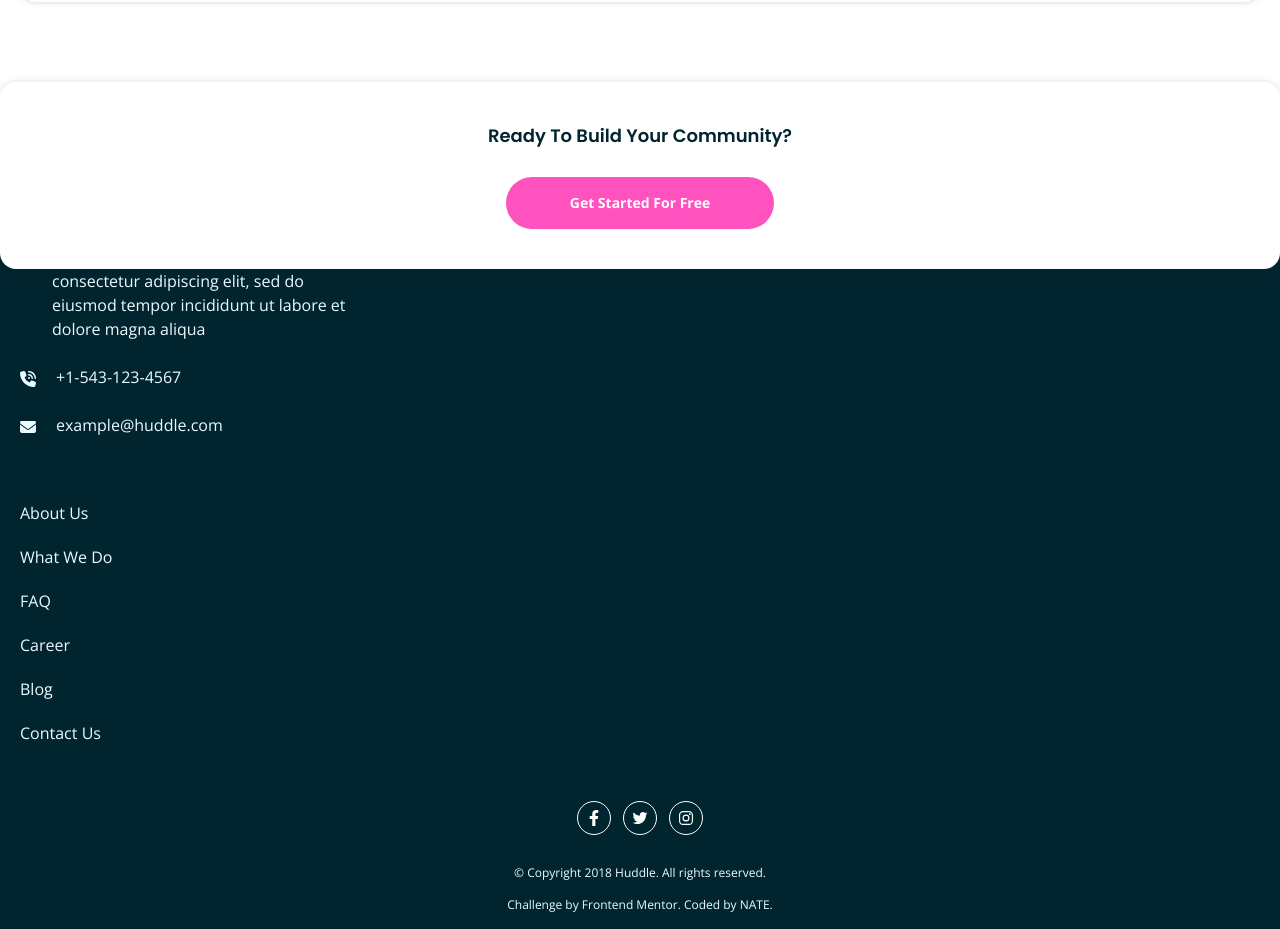
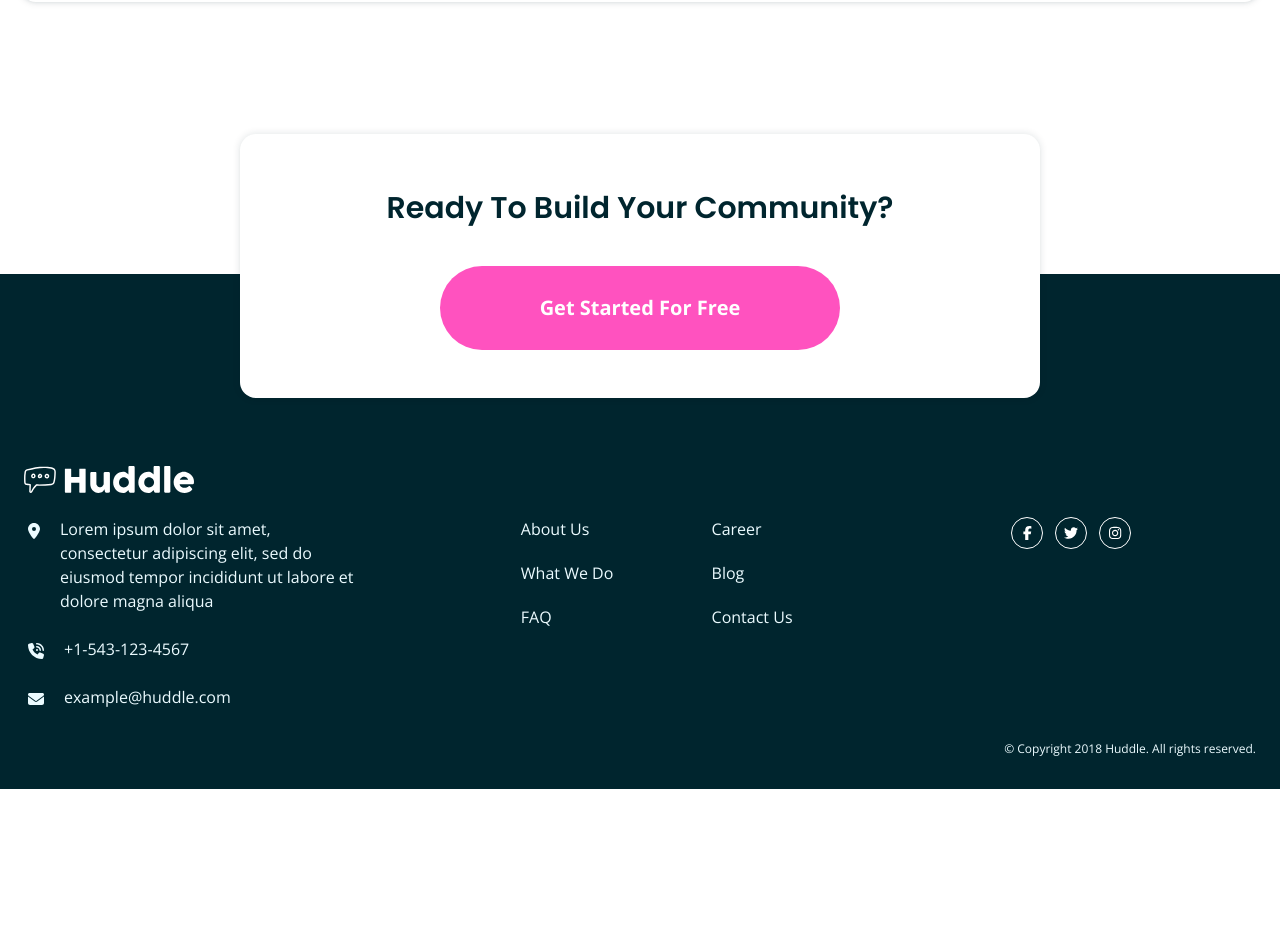
Before and after one commit to ntjnh/fem-huddle-landing-page, a React (Vite) app: page / in a window 1280 px wide. Shown: the part 2404-3333 px from the top of the page. After the commit the page ends 3193 px from the top, so only its background shows below. Built offline with nearby package versions, Linux system fonts and the light colour scheme.

Commit message:
Start desktop responsive tweaks

```diff
--- a/src/App.jsx
+++ b/src/App.jsx
@@ -16,7 +16,7 @@ function App() {
 
                 <Features />
 
-                <div className="h-28 relative">
+                <div className="h-28 relative lg:container lg:mx-auto lg:w-[800px]">
                     <CTA />
                 </div>
 
--- a/src/components/CTA.jsx
+++ b/src/components/CTA.jsx
@@ -1,9 +1,9 @@
 export default function CTA() {
     return (
-        <section className="absolute bg-white card-shadow left-0 mx-3 md:mx-10 lg:mx-0 right-0 px-3 py-10 rounded-2xl z-10">
+        <section className="absolute bg-white card-shadow left-0 mx-3 md:mx-10 lg:mx-0 right-0 px-3 py-10 lg:pb-12 lg:pt-14 rounded-2xl lg:-top-7 z-10">
             <div className="container mx-auto text-center">
-                <h3 className="mb-7">Ready To Build Your Community?</h3>
-                <a className="bg-pink-450 font-bold inline-block px-16 py-3 md:py-4 rounded-full text-[10px] md:text-sm text-white" href="#">Get Started For Free</a>
+                <h3 className="mb-7 lg:mb-10 lg:text-3xl">Ready To Build Your Community?</h3>
+                <a className="bg-pink-450 hover:opacity-60 font-bold inline-block px-16 py-3 md:py-4 lg:py-7 rounded-full text-[10px] md:text-sm lg:text-xl text-white lg:min-w-[400px]" href="#">Get Started For Free</a>
             </div>
         </section>
     )
--- a/src/components/Features.jsx
+++ b/src/components/Features.jsx
@@ -42,7 +42,7 @@ export default function Features() {
     })
 
     return (
-        <section className="px-5 pb-20 pt-[60px] md:px-10 md:pb-14 lg:pb-20 lg:px-5">
+        <section className="px-5 pb-20 pt-[60px] md:px-10 md:pb-14 lg:pb-40 lg:px-5">
             <div className="container mx-auto">
                 {featureElements}
             </div>
--- a/src/components/Footer.jsx
+++ b/src/components/Footer.jsx
@@ -1,16 +1,17 @@
 import logo from '../assets/images/logo-white.svg'
 import { FontAwesomeIcon } from '@fortawesome/react-fontawesome'
 import { faEnvelope, faLocationDot, faPhoneVolume } from '@fortawesome/free-solid-svg-icons'
-import facebook from '../assets/images/facebook.svg'
-import instagram from '../assets/images/instagram.svg'
-import twitter from '../assets/images/twitter.svg'
+import { faFacebookF, faInstagram, faTwitter } from '@fortawesome/free-brands-svg-icons'
 
 export default function Footer() {
     return (
-        <footer className="bg-cyan-975 pt-32 px-4 md:pt-30 md:px-10 lg:px-4 lg:pt-0 text-base text-cyan-25">
-            <div className="container mx-auto">
+        <footer className="bg-cyan-975 pt-32 px-4 pb-8 md:pt-30 md:px-10 lg:px-4 lg:pt-48 text-base text-cyan-25">
+            <div className="container mx-auto lg:max-w-[1232px]">
                 <img className="mb-6 w-[170px]" src={logo} alt="Huddle" />
 
+                <div className="lg:flex">
+
+                    <div className=" lg:w-2/5">
                         <div className="flex mb-6 pl-1">
                             <FontAwesomeIcon className="pt-1.5" icon={faLocationDot} />
                             <address className="max-w-[320px] not-italic pl-5">
@@ -25,42 +26,40 @@ export default function Footer() {
 
                         <div className="flex pl-1">
                             <FontAwesomeIcon className="pt-1.5" icon={faEnvelope} />
-                    <a className="block mb-16 md:mb-12 lg:mb-16 pl-5" href="mailto:example@huddle.com">example@huddle.com</a>
+                            <a className="block mb-16 md:mb-12 lg:mb-8 pl-5" href="mailto:example@huddle.com">example@huddle.com</a>
+                        </div>
                     </div>
 
-                <ul className="mb-14 pl-1">
-                    <li><a className="inline-block pb-5" href="#">About Us</a></li>
-                    <li><a className="inline-block pb-5" href="#">What We Do</a></li>
-                    <li><a className="inline-block pb-5" href="#">FAQ</a></li>
-                    <li><a className="inline-block pb-5" href="#">Career</a></li>
-                    <li><a className="inline-block pb-5" href="#">Blog</a></li>
-                    <li><a className="inline-block" href="#">Contact Us</a></li>
+                    <ul className="mb-14 lg:mb-0 pl-1 lg:columns-2 lg:w-[30%]">
+                        <li><a className="hover:underline inline-block pb-5" href="#">About Us</a></li>
+                        <li><a className="hover:underline inline-block pb-5" href="#">What We Do</a></li>
+                        <li><a className="hover:underline inline-block pb-5" href="#">FAQ</a></li>
+                        <li><a className="hover:underline inline-block pb-5" href="#">Career</a></li>
+                        <li><a className="hover:underline inline-block pb-5" href="#">Blog</a></li>
+                        <li><a className="hover:underline inline-block" href="#">Contact Us</a></li>
                     </ul>
 
-                <ul className="mb-6 text-center">
-                    <li className="border border-white inline-block rounded-full p-2">
-                        <a href="https://facebook.com" target="_blank" rel="noreferrer nofollow">
-                            <img className="h-4 invert w-4" src={facebook} alt="Facebook" />
+                    <ul className="mb-6 lg:mb-0 text-center lg:w-[30%]">
+                        <li className="inline-block">
+                            <a className="border border-white inline-block rounded-full lg:leading-none p-2 lg:text-sm w-[42px] lg:h-8 lg:w-8 hover:border-pink-450 text-white hover:text-pink-450" href="https://facebook.com" target="_blank" rel="noreferrer nofollow">
+                                <FontAwesomeIcon icon={faFacebookF} />
                             </a>
                         </li>
-                    <li className="border border-white inline-block rounded-full p-2 mx-3">
-                        <a href="https://twitter.com" target="_blank" rel="noreferrer nofollow">
-                            <img className="h-4 invert w-4" src={twitter} alt="Twitter" />
+                        <li className="inline-block mx-3">
+                            <a className="border border-white inline-block rounded-full lg:leading-none p-2 lg:text-sm w-[42px] lg:h-8 lg:w-8 hover:border-pink-450 text-white hover:text-pink-450" href="https://twitter.com" target="_blank" rel="noreferrer nofollow">
+                                <FontAwesomeIcon icon={faTwitter} />
                             </a>
                         </li>
-                    <li className="border border-white inline-block rounded-full p-2">
-                        <a href="https://instagram.com" target="_blank" rel="noreferrer nofollow">
-                            <img className="h-4 invert w-4" src={instagram} alt="Instagram" />
+                        <li className="inline-block">
+                            <a className="border border-white inline-block rounded-full lg:leading-none p-2 lg:text-sm w-[42px] lg:h-8 lg:w-8 hover:border-pink-450 text-white hover:text-pink-450" href="https://instagram.com" target="_blank" rel="noreferrer nofollow">
+                                <FontAwesomeIcon icon={faInstagram} />
                             </a>
                         </li>
                     </ul>
 
-                <p className="text-center text-xs">&copy; Copyright 2018 Huddle. All rights reserved.</p>
                 </div>
 
-            <div className="p-4 text-center text-xs">
-                Challenge by <a href="https://www.frontendmentor.io?ref=challenge" target="_blank" rel="noreferrer nofollow">Frontend Mentor</a>.
-                Coded by <a href="https://natejonah.com" target="_blank" rel="noreferrer nofollow">NATE</a>.
+                <p className="text-right text-xs">&copy; Copyright 2018 Huddle. All rights reserved.</p>
             </div>
         </footer>
     )
```
Lines whose indentation alone changed are shown as unchanged.
